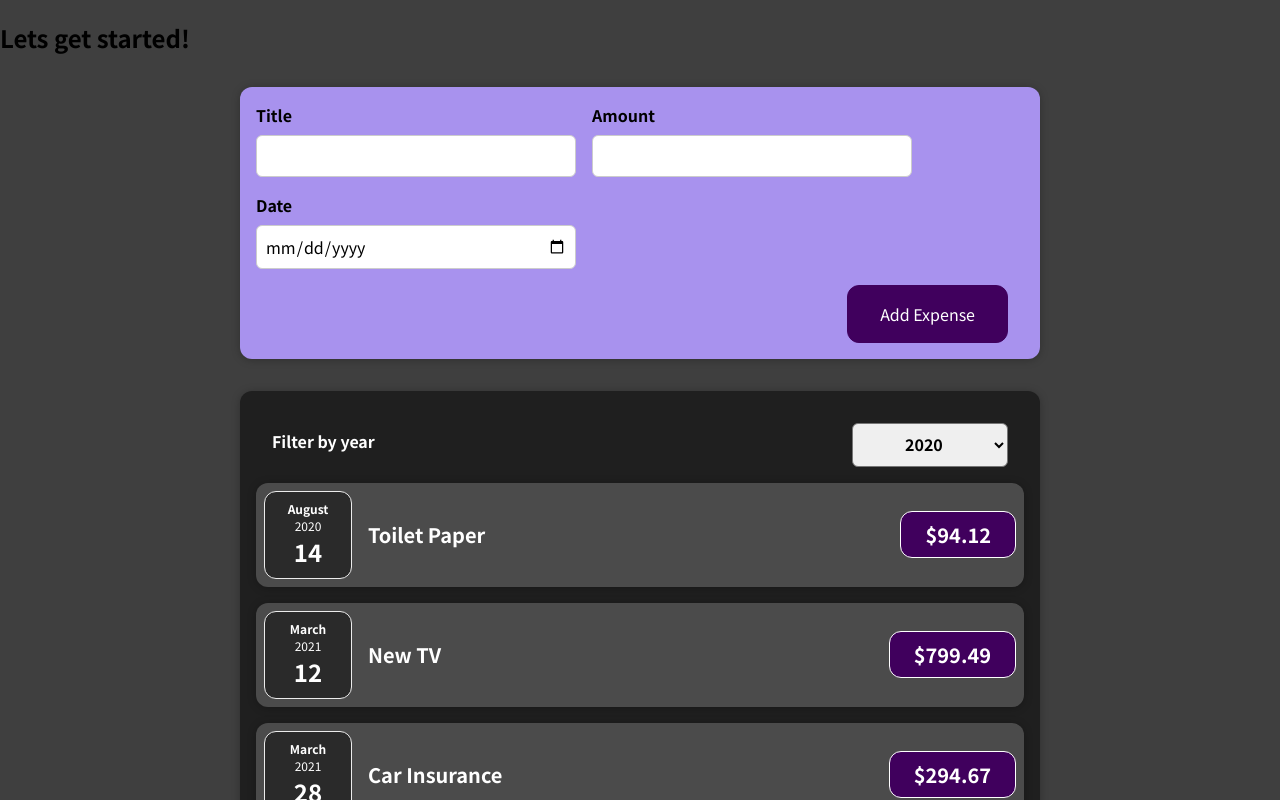
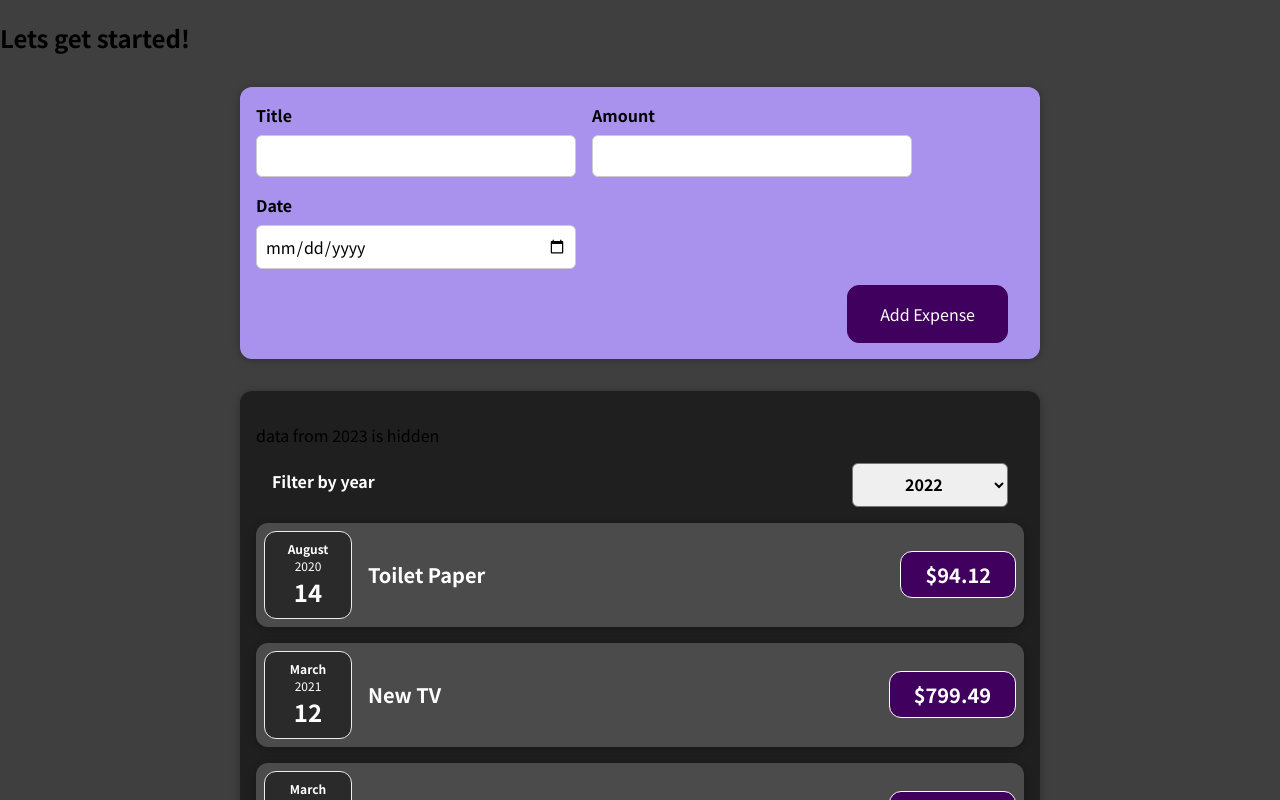
Before and after one commit to FCL00/Expense-React-App, a React (Vite) app: page / in a window 1280 px wide. Shown: the top 800 px of the page. Built offline with nearby package versions, Linux system fonts and the light colour scheme.

Commit message:
Derived Computed State

```diff
--- a/src/components/Expenses/Expenses.jsx
+++ b/src/components/Expenses/Expenses.jsx
@@ -6,7 +6,17 @@ import ExpenseItem from "./ExpenseItem";
 import ExpensesFilter from "./ExpensesFilter";
 
 function Expenses(props) {
-  const [filteredYear, setFilteredYear] = useState("2020");
+  const [filteredYear, setFilteredYear] = useState("2022");
+
+  let filteredInfoText = "2022";
+
+  if (filteredYear === "2022") {
+    filteredInfoText = "2023";
+  } else if (filteredYear === "2023") {
+    filteredInfoText = "2022";
+  } else {
+    filteredInfoText = "2022";
+  }
 
   const filterChangeHandler = (selectedYear) => {
     setFilteredYear(selectedYear);
@@ -25,6 +35,7 @@ function Expenses(props) {
 
   return (
     <div className="expenses">
+      <p>data from {filteredInfoText} is hidden</p>
       <ExpensesFilter
         selected={filteredYear}
         onChangeFilter={filterChangeHandler}
--- a/src/components/Expenses/ExpensesFilter.jsx
+++ b/src/components/Expenses/ExpensesFilter.jsx
@@ -14,10 +14,8 @@ function ExpensesFilter(props) {
       <div className="expenses-filter__control">
         <label>Filter by year</label>
         <select value={props.selected} onChange={dropdownChangeHandler}>
+          <option value="2023">2023</option>
           <option value="2022">2022</option>
-          <option value="2021">2021</option>
-          <option value="2020">2020</option>
-          <option value="2019">2019</option>
         </select>
       </div>
     </div>
```
